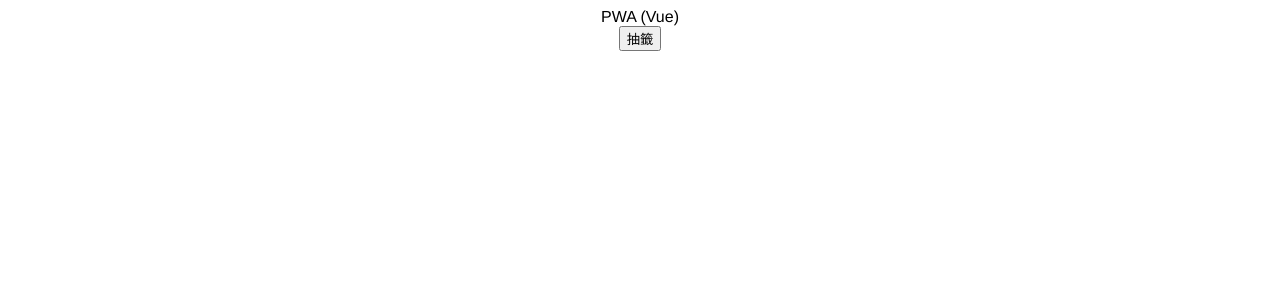
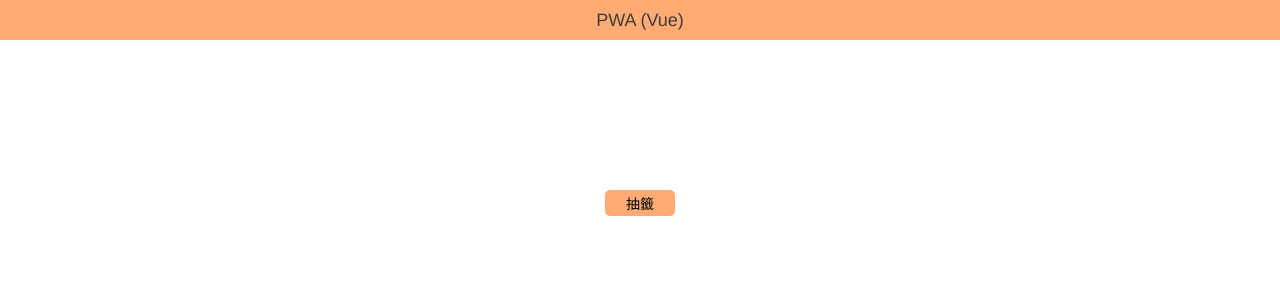
Before and after one commit to snoopy2199/pwa-practice-from-vue-cli, a Vue app: page / in a window 1280 px wide. Shown: the top 300 px of the page. Built offline with nearby package versions, Linux system fonts and the light colour scheme.

Commit message:
Add style

```diff
--- a/src/App.vue
+++ b/src/App.vue
@@ -2,7 +2,7 @@
   <div id="app">
     <div class="header">
       PWA (Vue)
-      <button v-if="promptEvent" @click="handlePromotion">install</button>
+      <button v-if="promptEvent" @click="handlePromotion">安裝</button>
     </div>
     <HelloWorld />
   </div>
@@ -49,10 +49,38 @@ export default {
 </script>
 
 <style>
+body {
+  margin: 0;
+}
+
 #app {
   font-family: 'Avenir', Helvetica, Arial, sans-serif;
   -webkit-font-smoothing: antialiased;
   -moz-osx-font-smoothing: grayscale;
   text-align: center;
 }
+
+.header {
+  background-color: #FFAB73;
+  color: #3C3C3C;
+  height: 40px;
+  line-height: 40px;
+  font-size: 18px;
+  position: relative;
+}
+
+button {
+  width: 70px;
+  border-radius: 5px;
+  padding: 3px;
+  border: none;
+  outline: none;
+}
+
+.header button {
+  background-color: #ffffff;
+  position: absolute;
+  right: 20px;
+  top: 8px;
+}
 </style>
--- a/src/components/HelloWorld.vue
+++ b/src/components/HelloWorld.vue
@@ -1,9 +1,11 @@
 <template>
   <div class="hello">
-    {{fate}}
-    <button @click="chance">抽籤</button>
-    <button v-if="fate" @click="handleShare">分享</button>
-    <textarea v-if="isCopyBoxShowing" :value="message" />
+    <div class="fate">{{fate}}</div>
+    <div>
+      <button @click="chance">抽籤</button>
+      <button v-if="fate" @click="handleShare">分享</button>
+    </div>
+    <textarea v-if="isCopyBoxShowing" :value="message" class="share-text" />
   </div>
 </template>
 
@@ -43,4 +45,32 @@ export default {
 </script>
 
 <style scoped>
+.hello {
+  display: flex;
+  flex-direction: column;
+  align-items: center;
+}
+
+.hello button {
+  background-color: #FFAB73;
+  margin: 10px;
+  font-size: 14px;
+}
+
+.fate {
+  font-size: 80px;
+  margin: 20px;
+  height: 100px;
+}
+
+.share-text {
+  width: 60%;
+  border-radius: 5px;
+  border: solid #bbbbbb 1px;
+  height: 36px;
+  line-height: 36px;
+  padding: 0 10px;
+  margin-top: 20px;
+  outline: none;
+}
 </style>
```
